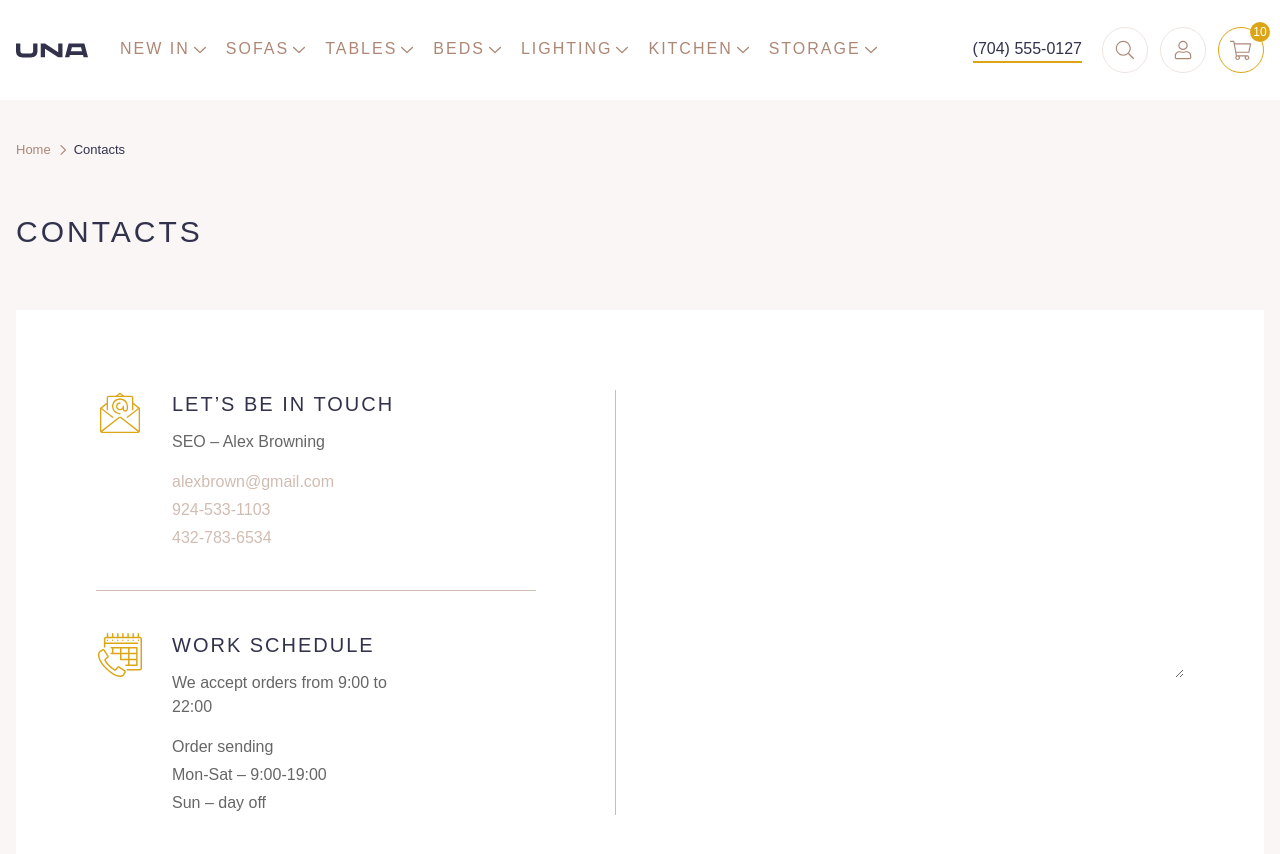
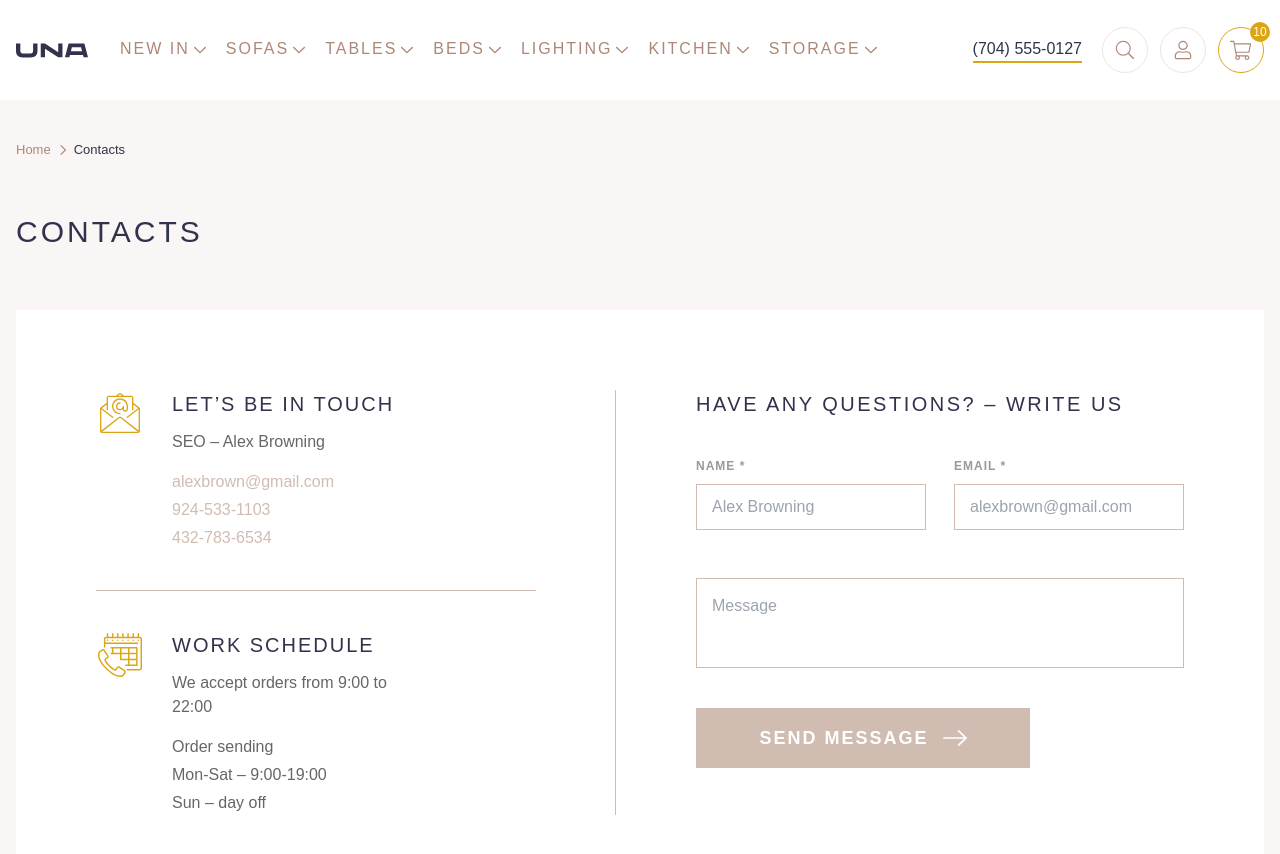
Before and after one commit to SilenceHide/Una-Projects, a Next.js app: page /contacts in a window 1280 px wide. Shown: the top 854 px of the page. Built offline with nearby package versions, Linux system fonts and the light colour scheme.

Commit message:
completing contacts

```diff
--- a/src/pages/contacts.tsx
+++ b/src/pages/contacts.tsx
@@ -607,9 +607,9 @@ export default function Contacts() {
                 Contacts
               </h1>
             </div>
-            <div className="contacts_main-wrapper w-full lg:p-[80px] pb-14 lg:mt-[60px] mt-10 flex justify-between bg-white">
-              <div className="contacts_left-wrapper flex flex-col min-w-[520px] border-r border-disable-color">
-                <div className="contacts_wrapper flex gap-7">
+            <div className="contacts_main-wrapper w-full xl:p-[80px] md:p-[40px] py-10 px-4 lg:mt-[60px] mt-10 flex xl:flex-row flex-col xl:gap-20 gap-10 bg-white">
+              <div className="contacts_left-wrapper flex lg:gap-0 md::gap-28 gap-10 xl:flex-col md:flex-row flex-col xl:min-w-[520px] md:min-w-[480px] xl:border-r xl:border-b-0 border-b xl:pb-0 pb-10 border-disable-color">
+                <div className="contacts_wrapper flex gap-7 xl:basis-0 md:basis-[50%]">
                   <div className="contacts_img-wrapper">
                     <Image
                       src={"/icons/Icon name=email gold.svg"}
@@ -618,7 +618,7 @@ export default function Contacts() {
                       height={48}
                     />
                   </div>
-                  <div className="contacts_info-wrapper flex flex-col gap-3 max-w-[231px]">
+                  <div className="contacts_info-wrapper flex flex-col gap-3 xl:max-w-[231px] ">
                     <p className="contacts_info-title tracking-[2px] uppercase font-medium text-xl">
                       Let’s be in touch
                     </p>
@@ -632,8 +632,8 @@ export default function Contacts() {
                     </div>
                   </div>
                 </div>
-                <div className="contacts_divider max-w-[440px] w-full h-[1px] bg-disable-color my-10"></div>
-                <div className="contacts_wrapper flex gap-7">
+                <div className="contacts_divider xl:max-w-[440px] w-full h-[1px] bg-disable-color xl:my-10 xl:block md:hidden block"></div>
+                <div className="contacts_wrapper flex gap-7 xl:basis-0 md:basis-[50%]">
                   <div className="contacts_img-wrapper">
                     <Image
                       src={"/icons/Icon name=calendar gold.svg"}
@@ -642,7 +642,7 @@ export default function Contacts() {
                       height={48}
                     />
                   </div>
-                  <div className="contacts_info-wrapper flex flex-col gap-3 max-w-[231px]">
+                  <div className="contacts_info-wrapper flex flex-col gap-3 xl:max-w-[231px] ">
                     <p className="contacts_info-title tracking-[2px] uppercase font-medium text-xl">
                       Work Schedule
                     </p>
@@ -659,20 +659,40 @@ export default function Contacts() {
                   </div>
                 </div>
               </div>
-              <div className="contacts_right-wrapper">
-                <form action="#" className="contact-us_form">
-                  <p className="contact-us_form-title"></p>
-                  <div className="contact-us_inputs-wrapper">
-                    <div className="contact-us_input-wrapper">
-                      <label htmlFor="contact-us_name-input"></label>
-                      <input type="text" name="contact-us_name-input" id="contact-us_name-input" />
+              <div className="contacts_right-wrapper w-full max-w-[790px]">
+                <form action="#" className="contact-us_form flex flex-col gap-10">
+                  <p className="contact-us_form-title tracking-[2.5px] font-medium uppercase text-xl">
+                    Have any questions? – Write us
+                  </p>
+                  <div className="contact-us_inputs-wrapper flex justify-between gap-7 sm:flex-row flex-col">
+                    <div className="contact-us_input-wrapper w-full max-w-[380px] flex flex-col gap-[10px] ">
+                      <label
+                        htmlFor="contact-us_name-input"
+                        className="contact-us_name-label text-xs uppercase tracking-[1px] font-semibold text-placeholder-text-color"
+                      >
+                        name *
+                      </label>
+                      <input
+                        type="text"
+                        name="contact-us_name-input"
+                        id="contact-us_name-input"
+                        className="contact-us_name-input outline-none border border-disable-color px-[15px] h-[46px]  w-full text-secondary-text-color caret-secondary-text-color"
+                        placeholder="Alex Browning"
+                      />
                     </div>
-                    <div className="contact-us_input-wrapper">
-                      <label htmlFor="contact-us_email-input"></label>
+                    <div className="contact-us_input-wrapper w-full max-w-[380px] flex flex-col gap-[10px]">
+                      <label
+                        htmlFor="contact-us_email-input"
+                        className="contact-us_email-label text-xs uppercase tracking-[1px] font-semibold text-placeholder-text-color"
+                      >
+                        email *
+                      </label>
                       <input
                         type="email"
                         name="contact-us_email-input"
                         id="contact-us_email-input"
+                        className="contact-us_email-input outline-none border border-disable-color px-[15px] h-[46px]  w-full text-secondary-text-color caret-secondary-text-color"
+                        placeholder="alexbrown@gmail.com"
                       />
                     </div>
                   </div>
@@ -681,8 +701,23 @@ export default function Contacts() {
                     id="contact-us_text"
                     cols={30}
                     rows={10}
+                    className="contact-us_message resize-none max-w-[790px] h-[90px] w-full outline-none border border-disable-color p-[15px] text-secondary-text-color caret-secondary-text-color mt-2"
+                    placeholder="Message"
                   ></textarea>
-                  <button type="submit"></button>
+                  <button
+                    type="submit"
+                    className="contact-us_send-btn sm:w-[334px] h-[60px] bg-disable-color flex items-center justify-center gap-[14px]"
+                  >
+                    <p className="contact-us_send-btn_title uppercase text-white tracking-[2px] font-semibold text-lg">
+                      send message
+                    </p>
+                    <Image
+                      src={"/icons/Icon name=next arrow - white.svg"}
+                      alt={"menu-close-btn"}
+                      width={24}
+                      height={16}
+                    />
+                  </button>
                 </form>
               </div>
             </div>
```
